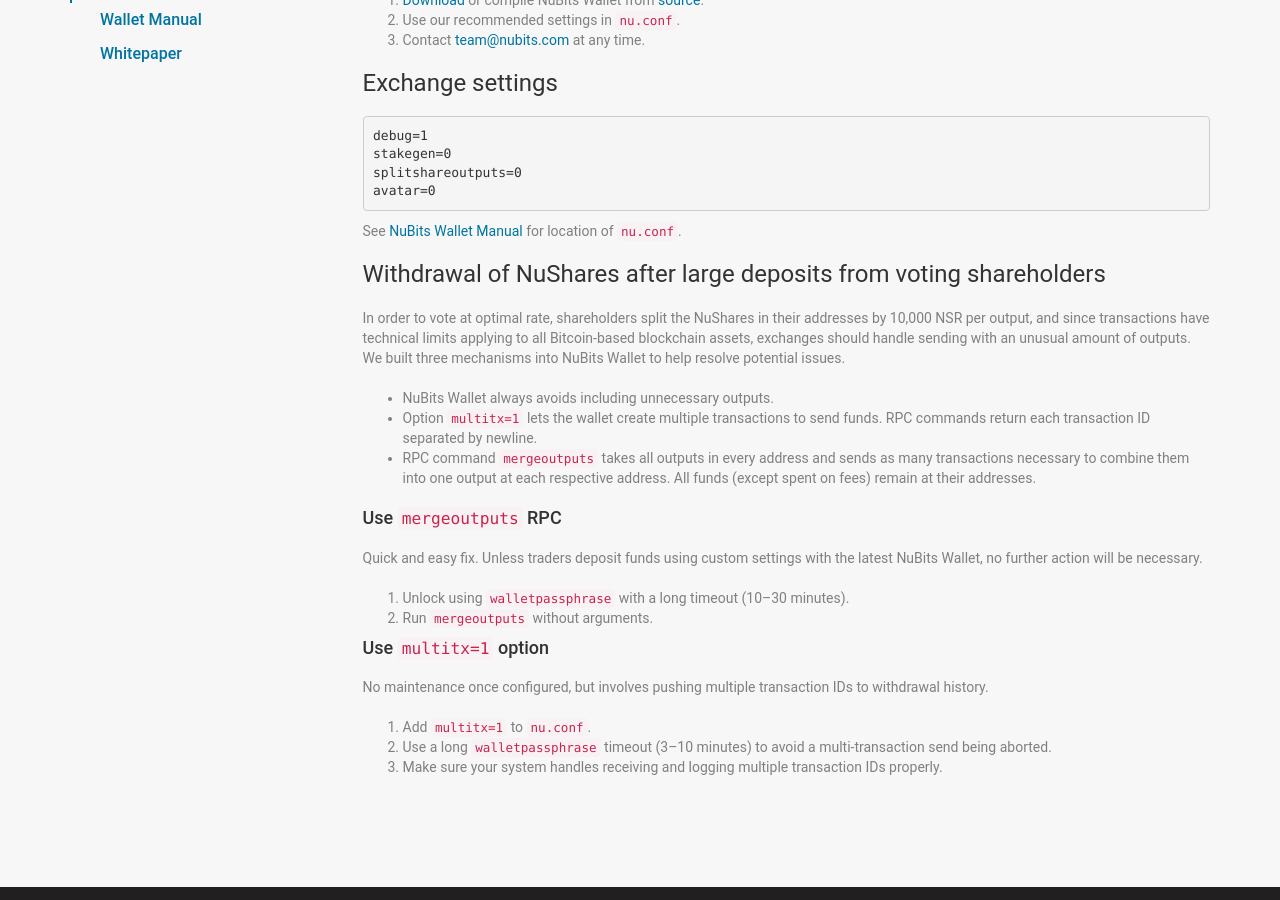
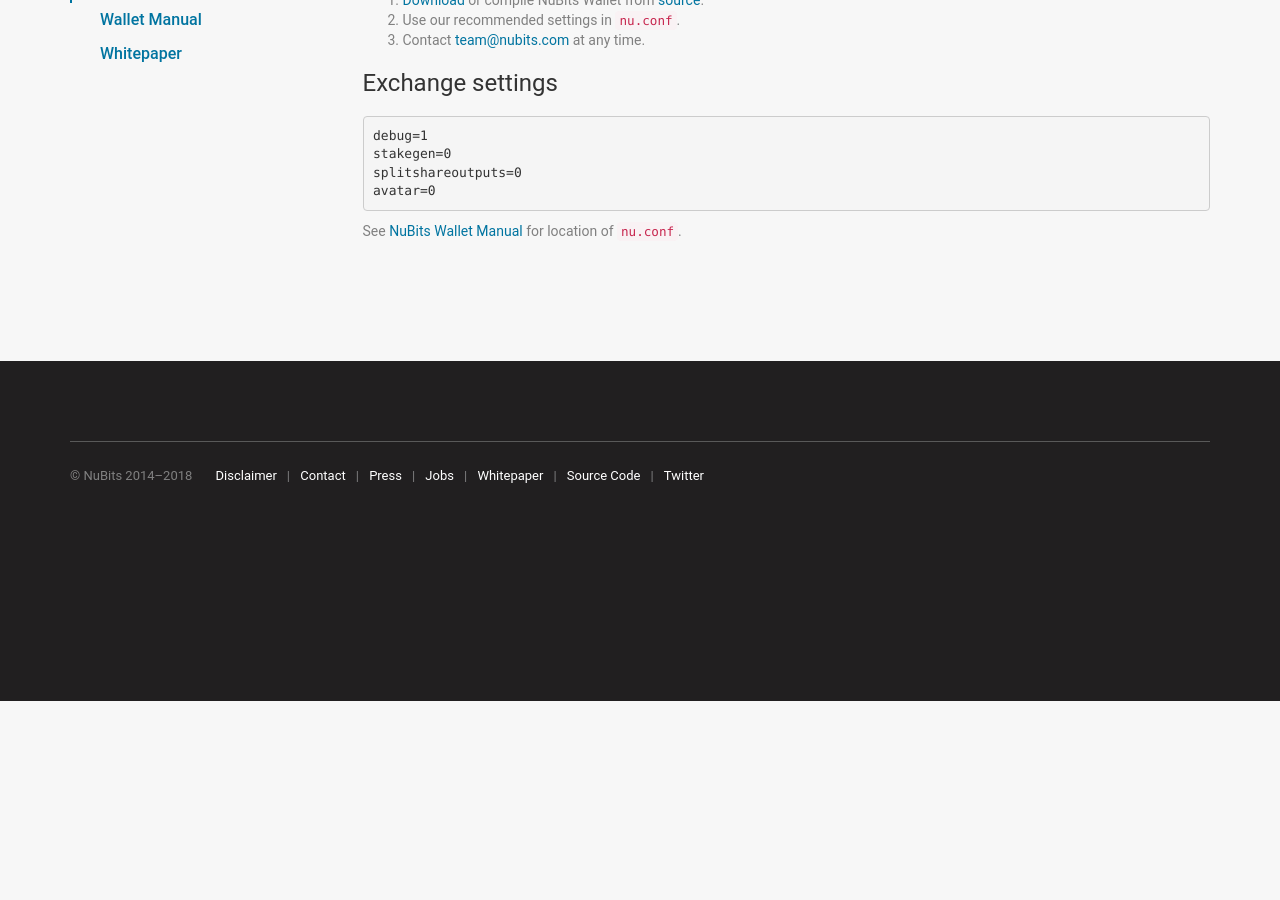
Before and after one commit to NuNetwork/nunetwork.github.io, a Jekyll site: the page built from _pages/list-nubits.md, in a window 1280 px wide and 900 px high, scrolled down 478 px. Built offline with Jekyll 4.4.1, drawn with Linux system fonts in a browser that asks for light colours; after the commit the page ends 1179 px from its top, so only the background shows below that.

Commit message:
Remove workaround instructions

````diff
--- a/_pages/list-nubits.md
+++ b/_pages/list-nubits.md
@@ -27,26 +27,3 @@
 ```
 
 See [NuBits Wallet Manual](https://nubits.com/wallet-manual) for location of `nu.conf`.
-
-### Withdrawal of NuShares after large deposits from voting shareholders
-
-In order to vote at optimal rate, shareholders split the NuShares in their addresses by 10,000 NSR per output, and since transactions have technical limits applying to all Bitcoin-based blockchain assets, exchanges should handle sending with an unusual amount of outputs. We built three mechanisms into NuBits Wallet to help resolve potential issues.
-
-- NuBits Wallet always avoids including unnecessary outputs.
-- Option `multitx=1` lets the wallet create multiple transactions to send funds. RPC commands return each transaction ID separated by newline.
-- RPC command `mergeoutputs` takes all outputs in every address and sends as many transactions necessary to combine them into one output at each respective address. All funds (except spent on fees) remain at their addresses.
-
-#### Use `mergeoutputs` RPC
-
-Quick and easy fix. Unless traders deposit funds using custom settings with the latest NuBits Wallet, no further action will be necessary.
-
-1. Unlock using `walletpassphrase` with a long timeout (10–30 minutes).
-2. Run `mergeoutputs` without arguments.
-
-#### Use `multitx=1` option
-
-No maintenance once configured, but involves pushing multiple transaction IDs to withdrawal history.
-
-1. Add `multitx=1` to `nu.conf`.
-2. Use a long `walletpassphrase` timeout (3–10 minutes) to avoid a multi-transaction send being aborted.
-3. Make sure your system handles receiving and logging multiple transaction IDs properly.
````
